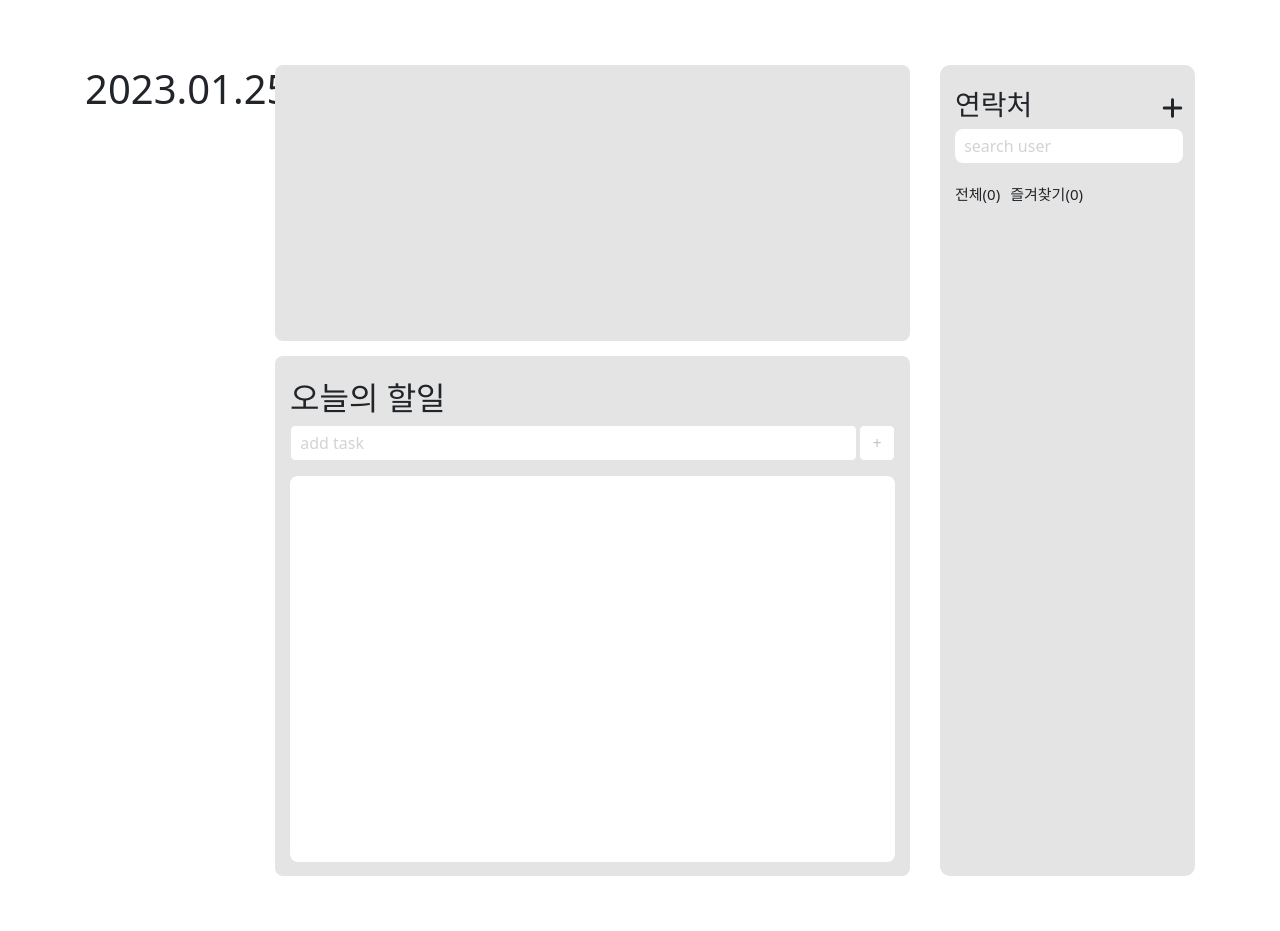
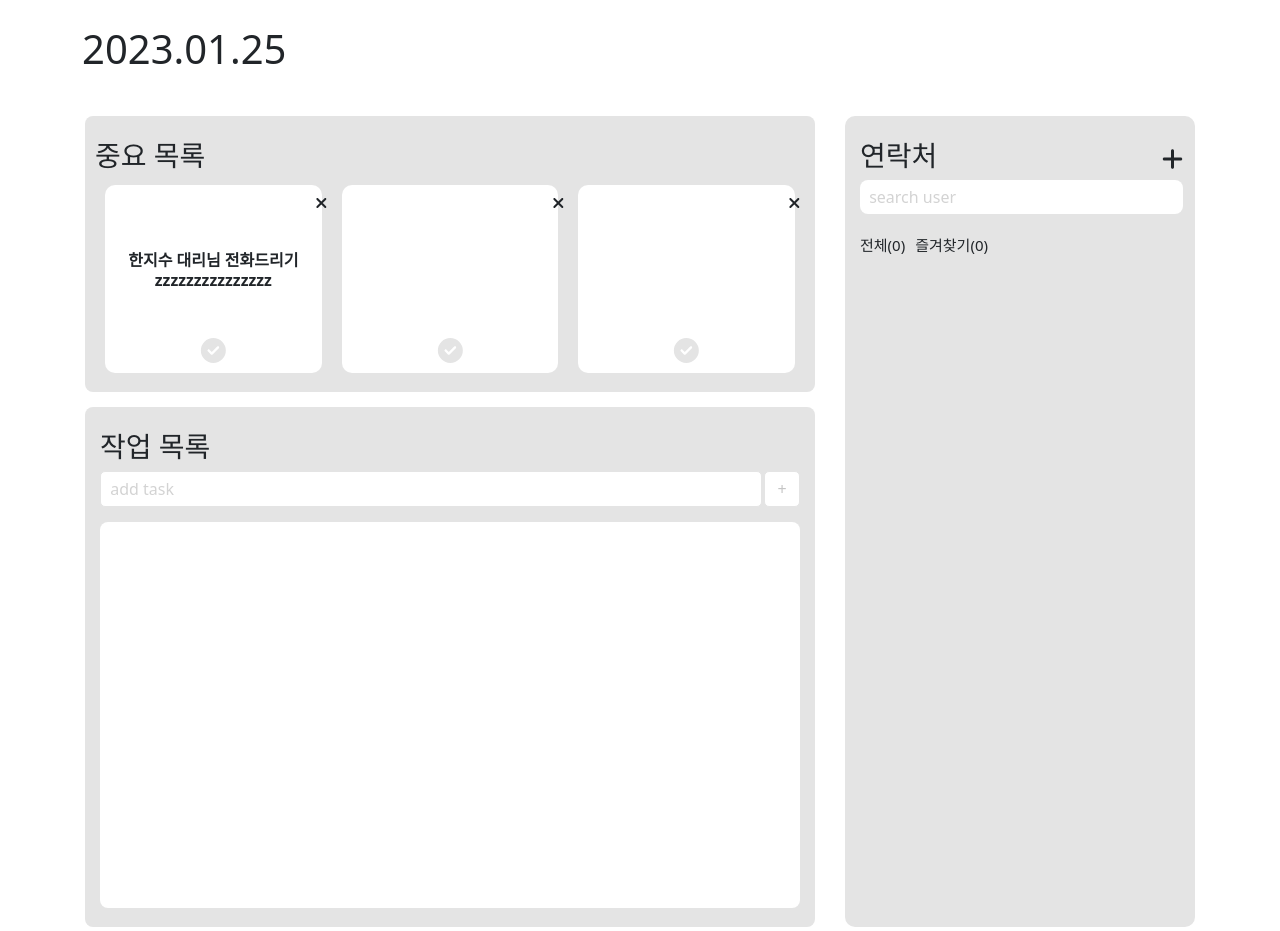
Before and after one commit to JIS0098/react-todo, a React (Create React App) app: page / in a window 1280 px wide. Before the commit the page ends 880 px from the top, so only its background shows below. Built offline with nearby package versions, Linux system fonts and the light colour scheme.

Commit message:
중요목록 ui완성

```diff
--- a/src/App.css
+++ b/src/App.css
@@ -1,5 +1,5 @@
 .App {
-  padding-top: 30px;
+  padding-top: 25px;
 }
 
 
@@ -30,14 +30,7 @@
   padding: 10px;
 }
 
-.task-important {
-  width: 100%;
-  height: 34.5%;
-  background-color: #e4e4e4;
-  border-radius: 8px;
-  margin-bottom: 15px;
-  box-sizing: border-box;
-}
+
 
 .task-board {
   width: 100%;
@@ -80,6 +73,7 @@ p {
 
 
 .phone-book {
+  width: 100;
   background-color: #e4e4e4;
   border-radius: 10px;
   padding: 15px 12.5px 15px 15px;
@@ -132,13 +126,6 @@ input:focus {
   border-radius: 5px;
   background-color: rgb(255, 255, 255);
   color: rgb(197, 197, 197);
-}
-
-.task-main button:hover {
-  border: none;
-  background-color: #be79e1;
-  color: rgb(255, 255, 255);
-  transition: 0.2s;
 }
 
 h2 {
@@ -312,6 +299,7 @@ h5 {
   transition: all 0.2s;
 }
 
+.important-task-check:hover,
 .heart:hover{
   color: #be79e1;
   transition: all 0.4s;
@@ -326,3 +314,45 @@ h5 {
   font-size: 19px;
   color: #e4e4e4;
 }
+
+.important {
+  width: 100%;
+  height: 34.5%;
+  padding: 22.5px 10px 15px 10px;
+  background-color: #e4e4e4;
+  border-radius: 8px;
+  margin-bottom: 15px;
+  box-sizing: border-box;
+}
+
+.important-list{
+  display: flex;
+  align-items: center;
+  width: 100%;
+  height: 83%;
+  border-radius: 8px;
+}
+
+.important-task{
+  width: 100%;
+  height: 95%;
+  padding: 10px 15px;
+  display: flex;
+  flex-direction: column;
+  justify-content: space-between;
+  background-color: white;
+  border-radius: 10px;
+  margin: 0 10px;
+}
+.important-task h6{
+  text-align: center;
+  font-weight: 600;
+}
+.important-task-check{
+  font-size: 25px;
+  color: #e4e4e4;
+}
+.important-task-delete{
+  position: relative;
+  left: 108px;
+}
--- a/src/App.js
+++ b/src/App.js
@@ -5,7 +5,7 @@ import { useEffect, useState } from "react";
 import Form from 'react-bootstrap/Form';
 import { FontAwesomeIcon } from "@fortawesome/react-fontawesome";
 import { faEraser, faL, faTimes } from "@fortawesome/free-solid-svg-icons";
-import { faPhone, faEnvelope, faMapMarkerAlt, faPlus, faHeart, faTimesCircle,faCheck } from "@fortawesome/free-solid-svg-icons";
+import { faPhone, faEnvelope, faMapMarkerAlt, faPlus, faHeart, faTimesCircle, faCheck,faXmark,faCheckCircle } from "@fortawesome/free-solid-svg-icons";
 
 function App() {
   var newID = function () { return Math.random().toString(36).substr(2, 16); }
@@ -75,16 +75,33 @@ function App() {
   return (
     <div className="App">
       <Container className="all">
-        <Row className="all-screen">
-          <Col className="day-main" lg={2}>
-            <h1>2023.01.25</h1>
-          </Col>
-          <Col className="task-main" lg={7}>
-            <div className="task-important">
-
+        <Row className="day-main">
+          <h1>2023.01.25</h1>
+        </Row>
+        <Row className="all-screen" >
+          <Col className="task-main" xl={8}>
+            <div className="important">
+              <h3>중요 목록</h3>
+              <div className="important-list">
+                <div className="important-task">
+                  <FontAwesomeIcon icon={faXmark} className="important-task-delete"/>
+                  <h6>한지수 대리님 전화드리기zzzzzzzzzzzzzzz</h6>
+                  <FontAwesomeIcon icon={faCheckCircle} className="important-task-check"/>
+                </div>
+                <div className="important-task">
+                  <FontAwesomeIcon icon={faXmark} className="important-task-delete"/>
+                  <h6></h6>
+                  <FontAwesomeIcon icon={faCheckCircle} className="important-task-check"/>
+                </div>
+                <div className="important-task">
+                  <FontAwesomeIcon icon={faXmark} className="important-task-delete"/>
+                  <h6></h6>
+                  <FontAwesomeIcon icon={faCheckCircle} className="important-task-check"/>
+                </div>
+              </div>
             </div>
             <div className="task-board">
-                <h2>오늘의 할일</h2>
+              <h3>작업 목록</h3>
               <div className="task-add">
                 <input onClick={(e) => {
                   if (e.target.value) {
@@ -114,7 +131,7 @@ function App() {
               </div>
             </div>
           </Col>
-          <Col className="phone-main" lg={3}>
+          <Col className="phone-main" xl={4}>
             <div className="phone-book">
               <div className="phone-book-header">
                 <h3>연락처</h3>
@@ -208,7 +225,7 @@ function Task({ task, setTask }) {
           copy[index].isComplete = true : copy[index].isComplete = false
         setTask([...copy])
         localStorage.setItem('todoList', JSON.stringify(copy));
-      }}/>
+      }} />
       <p>{task.taskContent}</p>
       <FontAwesomeIcon onClick={() => {
         todoList.splice(index, 1)
```
